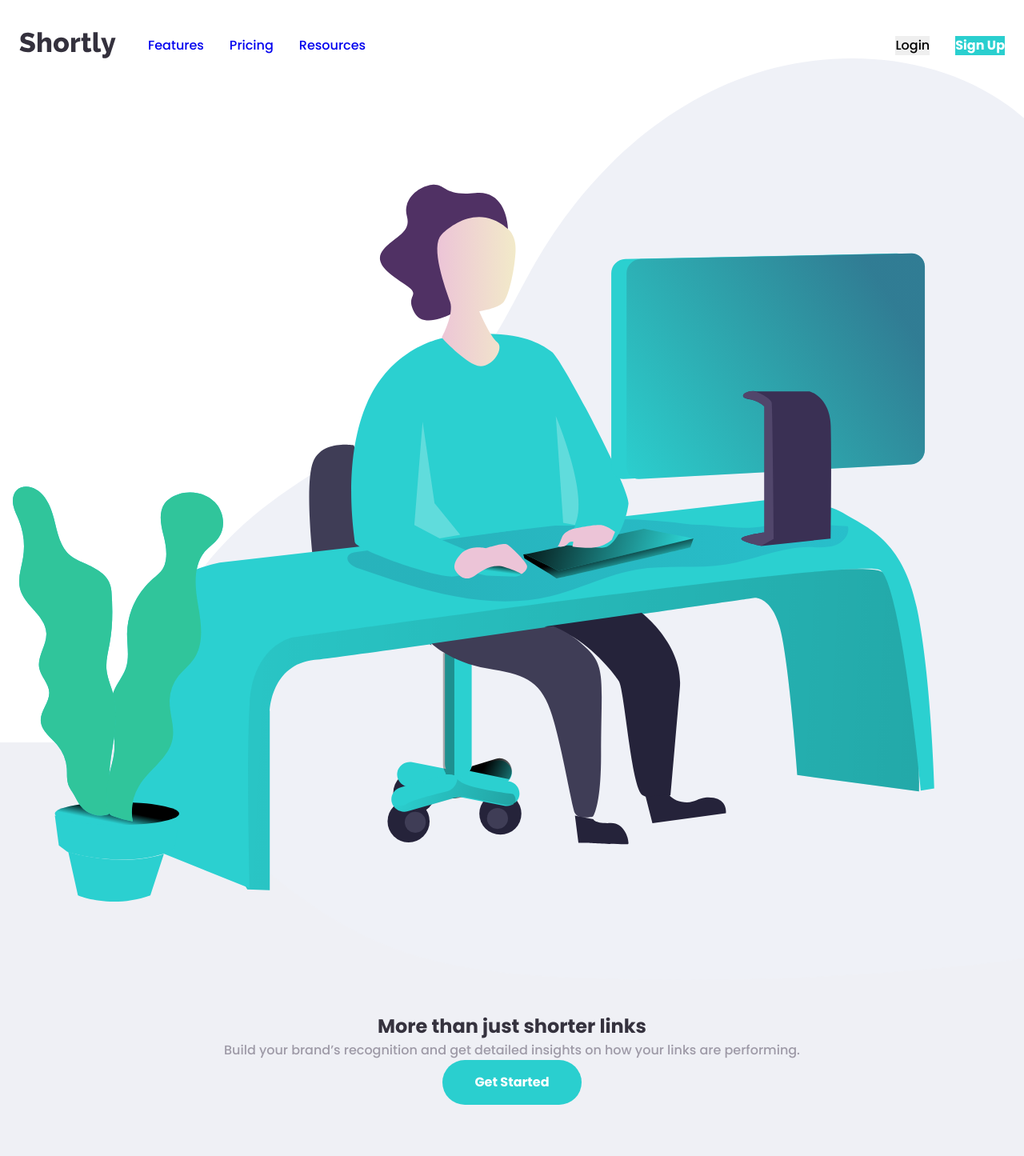
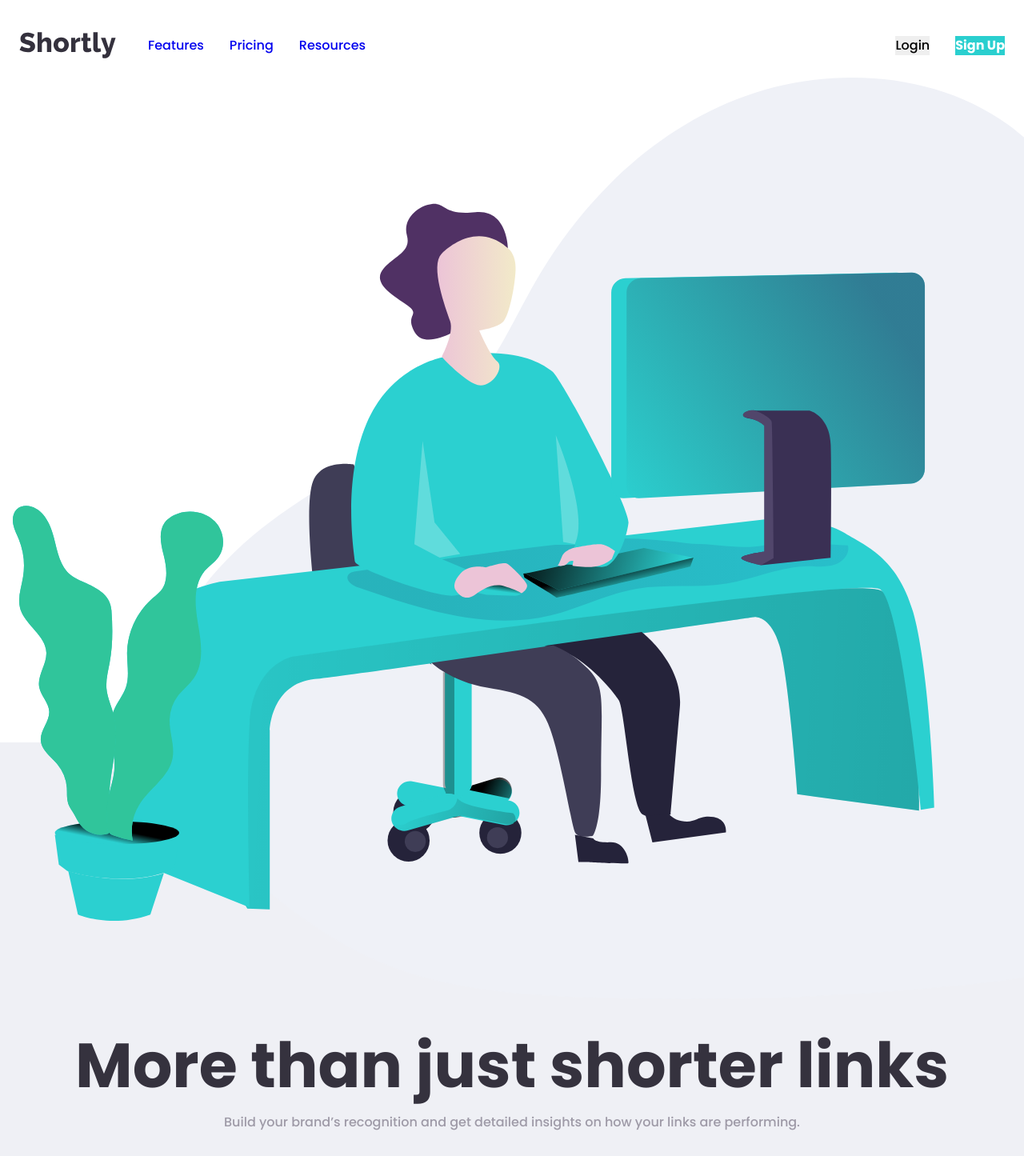
Before and after one commit to c0dehamster/url-shortening-api, a SvelteKit app: page / in a window 1280 px wide. Shown: the top 1445 px of the page at 80% size. Built offline with nearby package versions, Linux system fonts and the light colour scheme.

Commit message:
Adjust spacings in the hero section

```diff
--- a/src/routes/+layout.svelte
+++ b/src/routes/+layout.svelte
@@ -47,7 +47,7 @@
 
 	.header {
 		position: relative;
-		padding-block-start: 2.5rem;
+		padding-block: 2.5rem 1.5rem;
 		padding-inline: var(--padding-inline-outer);
 
 		display: flex;
--- a/src/routes/+page.svelte
+++ b/src/routes/+page.svelte
@@ -152,6 +152,15 @@
 		text-align: center;
 	}
 
+	.hero__heading {
+		padding-block-end: 1rem;
+		font-size: var(--font-size-heading-responsive);
+	}
+
+	.hero__description {
+		padding-block-end: 2rem;
+	}
+
 	/* Form section */
 
 	.form-wrapper {
--- a/src/routes/style.css
+++ b/src/routes/style.css
@@ -108,6 +108,7 @@ h2,
 h3 {
 	font-weight: var(--font-weight-bold);
 	color: var(--color-neutral-600);
+	line-height: 1.1;
 }
 
 p {
```
